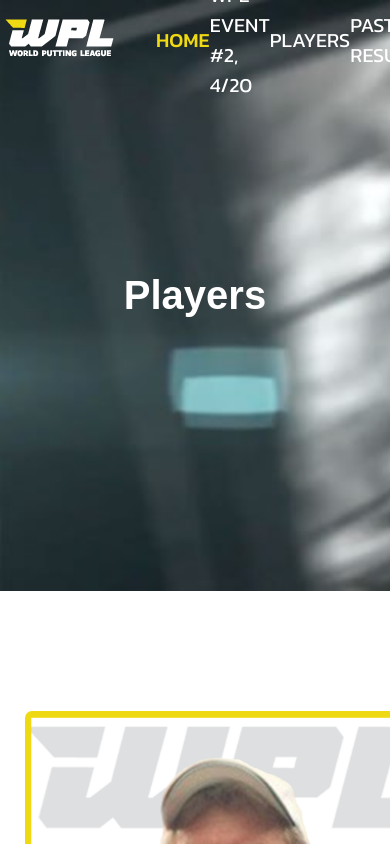
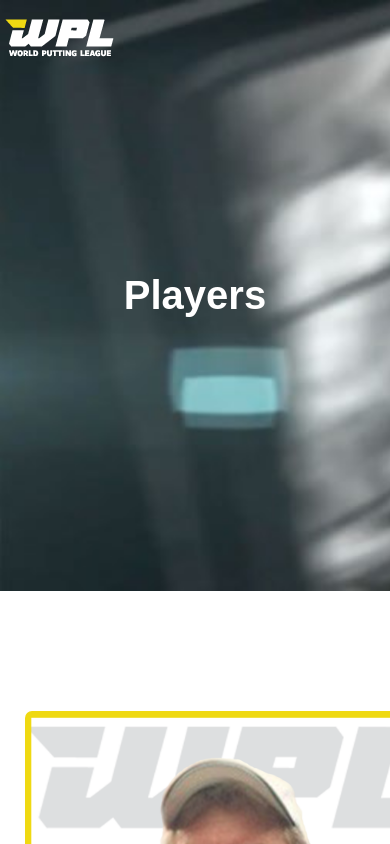
Before and after one commit to okhmadjonov/wpl, a React (Create React App) app: page /Players in a window 390 px wide. Shown: the top 844 px of the page. Built offline with nearby package versions, Linux system fonts and the light colour scheme.

Commit message:
Banner changed

```diff
--- a/src/components/Footer/Footer.scss
+++ b/src/components/Footer/Footer.scss
@@ -41,7 +41,7 @@
       .footer_icons {
         width: 100%;
         height: 100px;
-        margin-top: 50px;
+
         display: flex;
         align-items: center;
         justify-content: flex-end;
@@ -64,3 +64,9 @@
     }
   }
 }
+
+@media screen and (max-width: 1024px) {
+  .footer__container-wrapper {
+    padding: 10px;
+  }
+}
--- a/src/components/Header/Header.jsx
+++ b/src/components/Header/Header.jsx
@@ -71,6 +71,11 @@ const Header = () => {
               <div className="live_stream">LIVE STREAM</div>
             </Link>
           </div>
+          <div className="burger">
+            <div></div>
+            <div></div>
+            <div></div>
+          </div>
         </div>
       </div>
     </div>
--- a/src/components/Header/Header.scss
+++ b/src/components/Header/Header.scss
@@ -76,6 +76,56 @@
           }
         }
       }
+
+      .burger {
+        display: none;
+        cursor: pointer;
+        div {
+          width: 25px;
+          height: 3px;
+          background-color: #fff;
+          margin: 5px;
+          margin-right: 50px;
+          cursor: pointer;
+        }
+      }
     }
   }
 }
+
+@media screen and (max-width: 1024px) {
+  .menu {
+    width: 100%;
+  }
+  .burger {
+    display: block;
+  }
+}
+
+@media screen and (max-width: 768px) {
+  body {
+    overflow-x: hidden;
+  }
+  .burger {
+    display: block;
+  }
+  .menu {
+    width: 50%;
+    position: absolute;
+    right: 0px;
+    height: 100vh;
+    top: 10vh;
+    background-color: #292929;
+    display: flex;
+    flex-direction: column;
+    align-items: center;
+    z-index: 100;
+    justify-content: center;
+    transform: translateX(100%);
+    transition: transform 0.5s ease-in;
+  }
+}
+
+.menu_active {
+  transform: translateX(0%);
+}
--- a/src/pages/Home/components/Banner/Banner.scss
+++ b/src/pages/Home/components/Banner/Banner.scss
@@ -2,7 +2,7 @@
   width: 100%;
   height: 100vh;
   filter: blur(1px 1px);
-  background-image: url("../../../../assets//images/slider-01.jpg");
+  background-image: url("../../../../assets//images/banner4.jpg");
   background-position: center;
   background-size: cover;
   background-repeat: no-repeat;
@@ -58,3 +58,9 @@
   height: 100vh;
   width: 100%;
 }
+
+@media screen and (max-width: 1024px) {
+  .blur {
+    display: none;
+  }
+}
--- a/src/pages/Home/components/Members/Members.scss
+++ b/src/pages/Home/components/Members/Members.scss
@@ -90,3 +90,19 @@
     }
   }
 }
+
+@media screen and (max-width: 768px) {
+  .members {
+    height: 100%;
+    .cards {
+      display: flex;
+      flex-direction: column;
+
+      .card {
+        width: 100%;
+        height: 100%;
+        margin-top: 50px;
+      }
+    }
+  }
+}
--- a/src/styles/index.css
+++ b/src/styles/index.css
@@ -20,6 +20,7 @@
   body {
     margin: 0 auto;
     height: 100%;
+
     caret-color: transparent !important;
   }
 
```
Also changed, not shown: src/assets/images/banner.png (deleted), src/assets/images/banner4.jpg (added).
